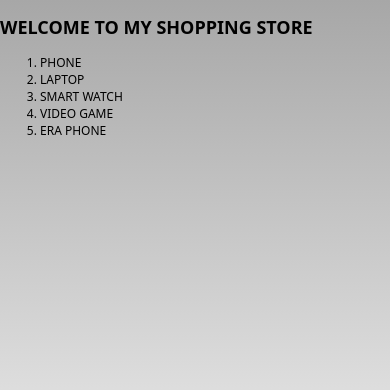
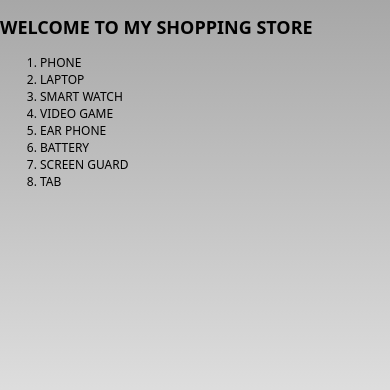
Before and after one commit to PankajSre/cordova-phonegap, a website: page www/index.html in a window 390 px wide. Drawn offline with Linux system fonts and the light colour scheme; some packages are replaced by stand-ins of ours.

Commit message:
Only Index changed

```diff
--- a/www/index.html
+++ b/www/index.html
@@ -51,7 +51,10 @@
         <li>Laptop</li>
         <li>Smart Watch</li>
         <li>Video Game</li>
-        <li>Era Phone</li>
+        <li>Ear Phone</li>
+		<li>Battery</li>
+		<li>Screen Guard</li>
+		<li>Tab</li>
       </ol>
     </div>
     <script src="cordova.js"></script>
```
